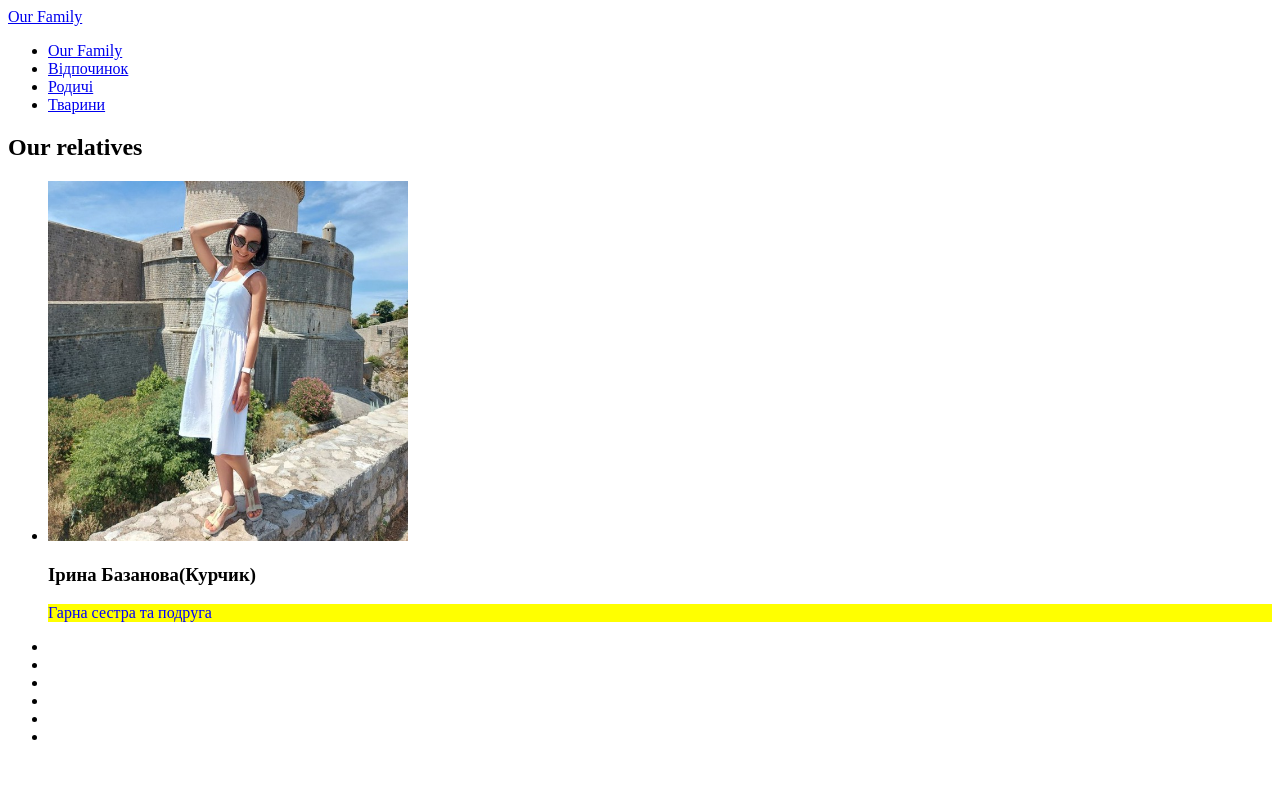
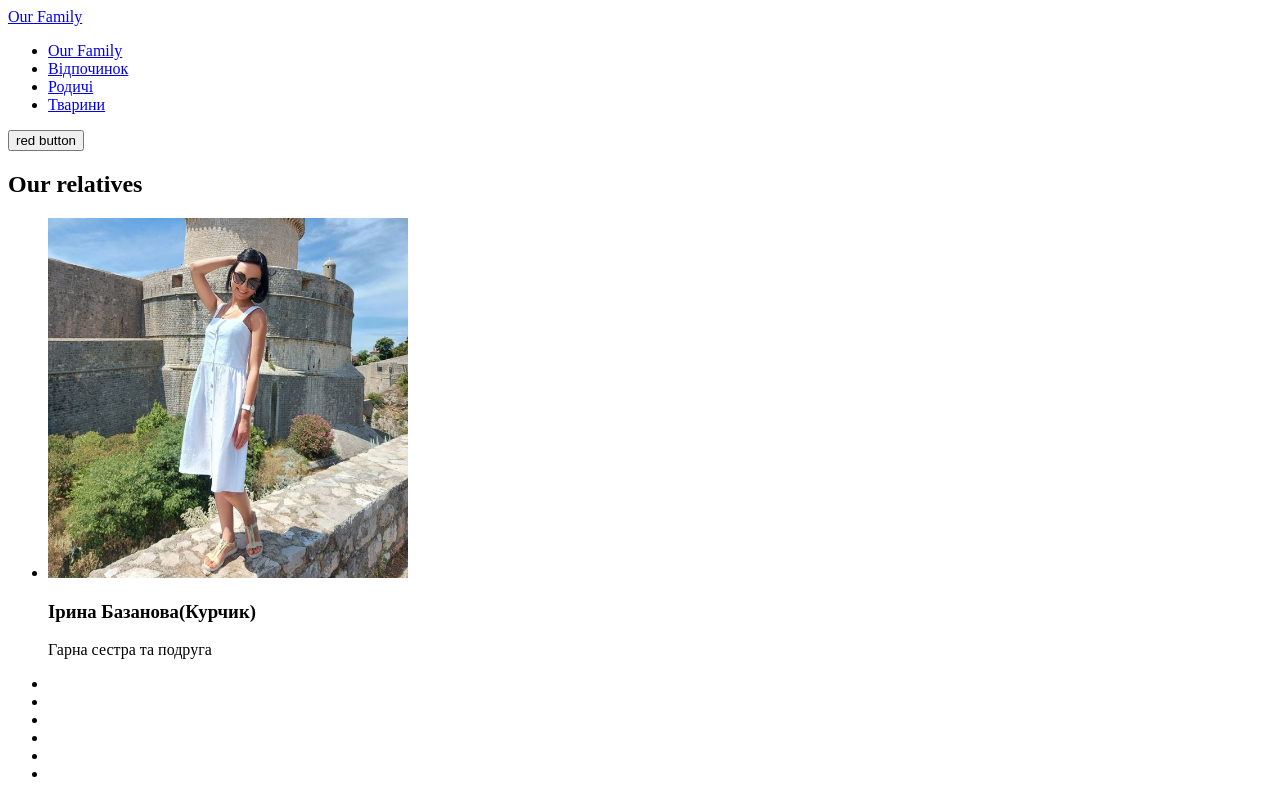
Before and after one commit to SnegoMaks/BoikoFamily, a plain HTML site: page relatives.html in a window 1280 px wide. Drawn offline with Linux system fonts and the light colour scheme.

Commit message:
Update relatives.html

```diff
--- a/relatives.html
+++ b/relatives.html
@@ -1,18 +1,15 @@
 <!DOCTYPE html>
 <html lang="en">
+
 <head>
     <meta charset="UTF-8">
     <meta http-equiv="X-UA-Compatible" content="IE=edge">
     <meta name="viewport" content="width=device-width, initial-scale=1.0">
     <title>Document</title>
 </head>
+
 <body>
-    <style>
-        .message{
-            color:blue;
-            background:yellow ;
-        }
-    </style>
+
     <header>
         <a href="index.html">Our Family</a>
         <nav>
@@ -22,13 +19,17 @@
                 <li><a href="relatives.html">Родичі</a></li>
                 <li><a href="pets.html">Тварини</a></li>
             </ul>
+            <button type="button">red button</button>
         </nav>
     </header>
     <main>
         <section>
             <h2>Our relatives</h2>
             <ul>
-            <li><img src="./images/irabazanova.jpg" alt="Ira Bazanova" width="360" title="Ірина Базанова(Курчик)"><h3 title="Брюнетка">Ірина Базанова(Курчик)</h3><p class="paragraf message ">Гарна сестра та подруга</p></li>
+                <li><img src="./images/irabazanova.jpg" alt="Ira Bazanova" width="360" title="Ірина Базанова(Курчик)">
+                    <h3 title="Брюнетка">Ірина Базанова(Курчик)</h3>
+                    <p class="paragraf message ">Гарна сестра та подруга</p>
+                </li>
                 <li><img src="" alt=""></li>
                 <li><img src="" alt=""></li>
                 <li><img src="" alt=""></li>
@@ -41,4 +42,5 @@
 
 
 </body>
+
 </html>
```
Lines whose indentation alone changed are shown as unchanged.
